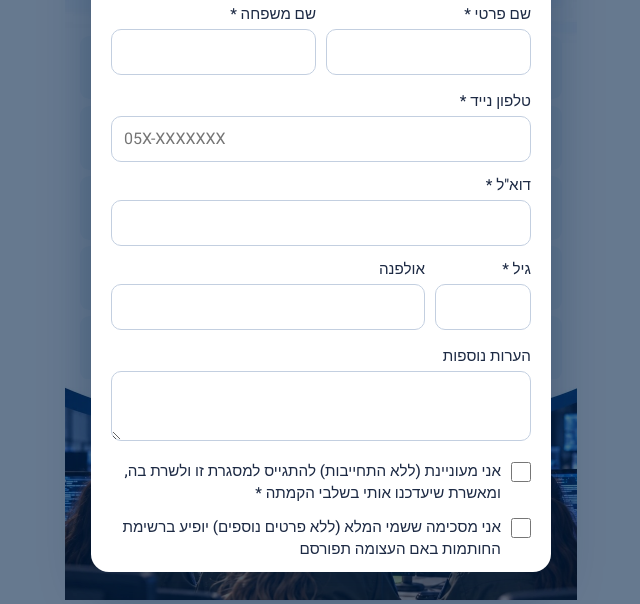
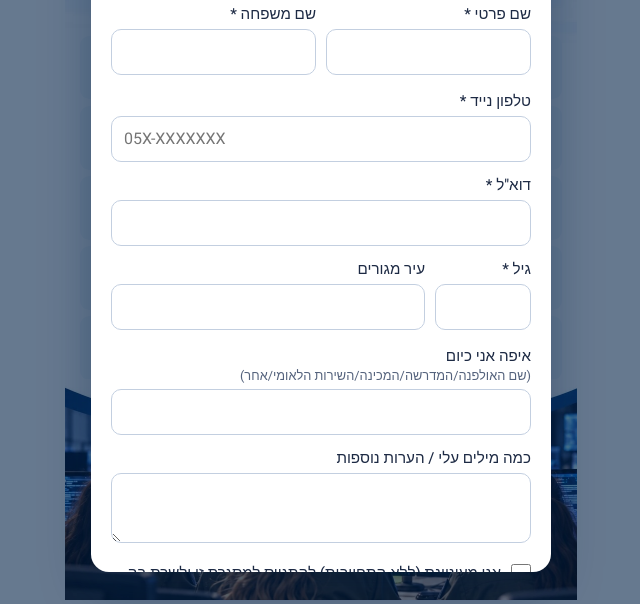
Before and after one commit to YitshakS/petition-8200, a plain HTML site: page index.html in a window 1280 px wide. Both pictures are taken after a click on the button "אני מצטרפת לעצומה". Shown: the part 196-800 px from the top of the page, without its empty margins (319-959 px from the left). Drawn offline with Linux system fonts and the light colour scheme.

Commit message:
Add a city field and reword two form labels
Co-Authored-By: Claude Sonnet 5.5 <noreply@anthropic.com>

```diff
--- a/css/join-form.css
+++ b/css/join-form.css
@@ -118,6 +118,14 @@
 
 .field label:not(.check) { display: block; margin-bottom: 4px; }
 
+/* smaller explanation on its own line under the label */
+.field__hint {
+  display: block;
+  font-size: 0.8rem;
+  font-weight: 400;
+  color: var(--muted);
+}
+
 .field input,
 .field textarea {
   width: 100%;
--- a/index.html
+++ b/index.html
@@ -112,13 +112,18 @@
         </div>
 
         <div class="field">
-          <label for="ulpana">אולפנה</label>
-          <input id="ulpana" name="ulpana" type="text" autocomplete="organization">
+          <label for="city">עיר מגורים</label>
+          <input id="city" name="city" type="text" autocomplete="address-level2">
         </div>
       </div>
 
       <div class="field">
-        <label for="notes">הערות נוספות</label>
+        <label for="ulpana">איפה אני כיום <span class="field__hint">(שם האולפנה/המדרשה/המכינה/השירות הלאומי/אחר)</span></label>
+        <input id="ulpana" name="ulpana" type="text" autocomplete="organization">
+      </div>
+
+      <div class="field">
+        <label for="notes">כמה מילים עלי / הערות נוספות</label>
         <textarea id="notes" name="notes" rows="2"></textarea>
       </div>
 
--- a/js/main.js
+++ b/js/main.js
@@ -107,6 +107,7 @@ function readForm() {
     mobile: normalizeMobile(data.get('mobile')),
     email: data.get('email').trim(),
     age: Number(data.get('age')),
+    city: data.get('city').trim(),
     ulpana: data.get('ulpana').trim(),
     notes: data.get('notes').trim(),
     interested: data.get('interested') === 'on', // also consent to be notified
```
